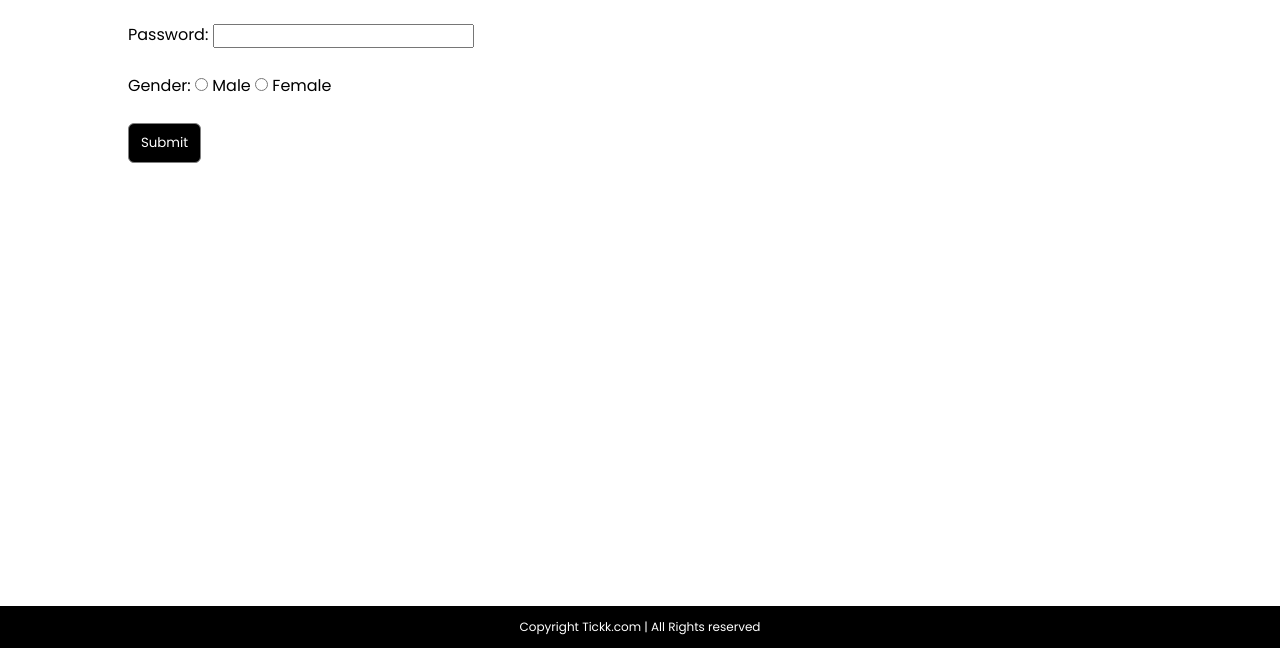
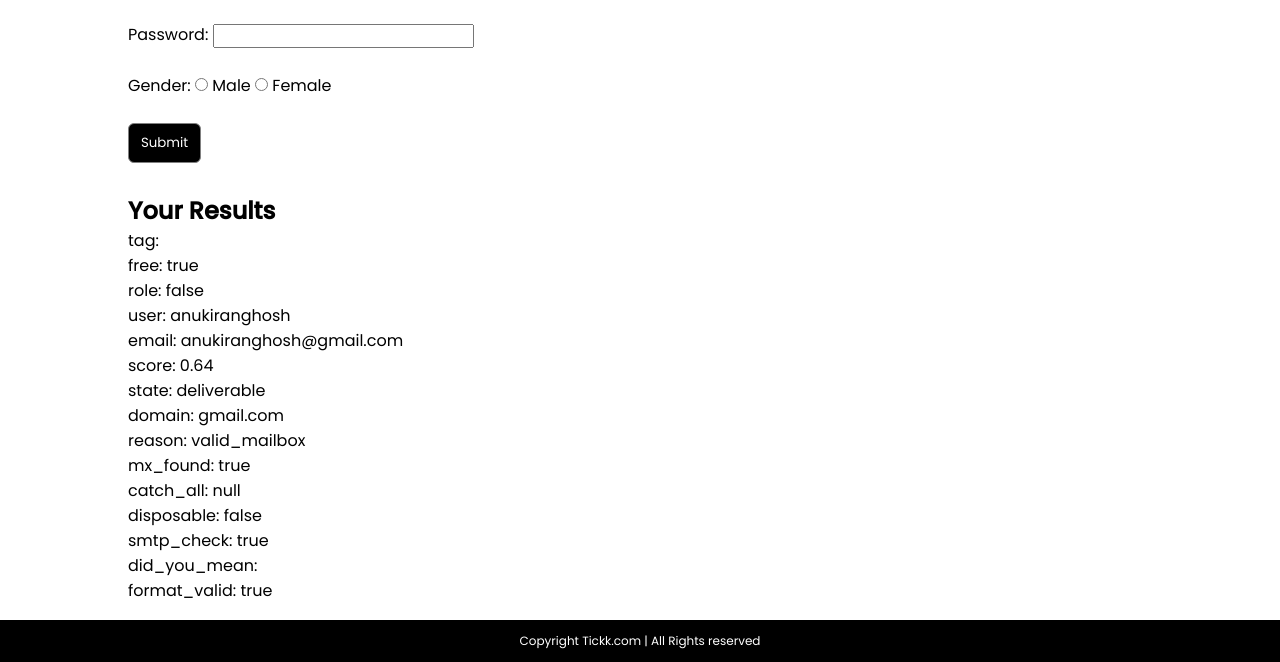
Before and after one commit to akghosh111/email-validator, a plain HTML site: page index.html in a window 1280 px wide. Shown: the part 181-843 px from the top of the page. Drawn offline with Linux system fonts and the light colour scheme; a web font is replaced by a local one.

Commit message:
displaying results by updating in the dom

```diff
--- a/css/style.css
+++ b/css/style.css
@@ -56,6 +56,7 @@ main {
     padding: 9px 12px;
     border: 1px solid gray;
     border-radius: 6px;
+    cursor: pointer;
 }
 
 footer{
@@ -70,9 +71,7 @@ footer{
 }
 
 @media only screen and (max-width: 600px) {
-    body {
-        background-color: lightblue;
-    }
+
 
     .container {
         font-size: 12px;
--- a/index.html
+++ b/index.html
@@ -48,6 +48,13 @@
                 <input class="btn" type="submit" value="Submit">
               </form>
         </div>
+
+        <div class="container">
+            <h2>Your Results</h2>
+            <div id="resultCont">
+
+            </div>
+        </div>
     </main>
 
     <footer>
--- a/js/index.js
+++ b/js/index.js
@@ -1 +1,33 @@
-console.log("chup bsdk")
+console.log("chup bsdk");
+
+document.addEventListener("DOMContentLoaded", function() {
+    let result = {
+        "tag": "",
+        "free": true,
+        "role": false,
+        "user": "anukiranghosh",
+        "email": "anukiranghosh@gmail.com",
+        "score": 0.64,
+        "state": "deliverable",
+        "domain": "gmail.com",
+        "reason": "valid_mailbox",
+        "mx_found": true,
+        "catch_all": null,
+        "disposable": false,
+        "smtp_check": true,
+        "did_you_mean": "",
+        "format_valid": true
+    };
+
+    let str = '';
+    for (key of Object.keys(result)) {
+        str = str + `<div>${key}: ${result[key]}</div>`;
+    }
+    console.log(str);
+    let resultCont = document.getElementById("resultCont");
+    if (resultCont) {
+        resultCont.innerHTML = str;
+    } else {
+        console.error("resultCont element not found!");
+    }
+});
```
